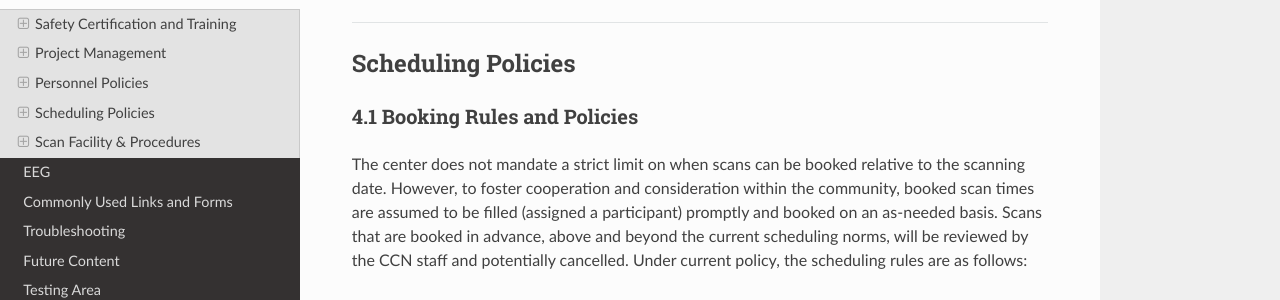
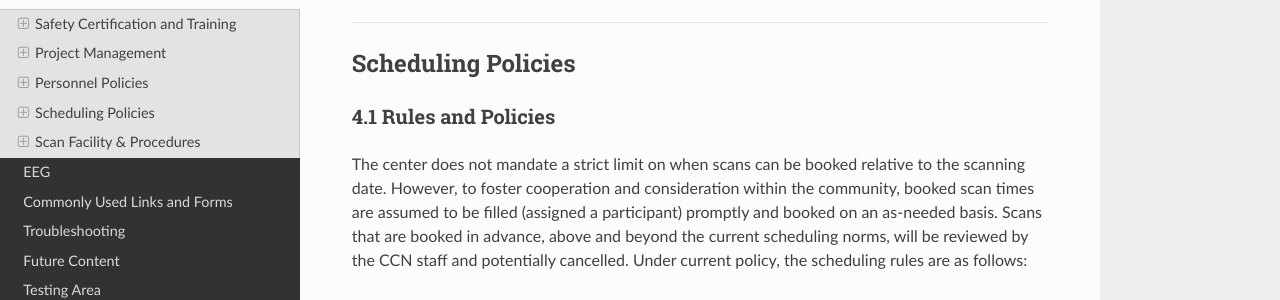
Before and after one commit to CCN-Support/CCN_Wiki, a Sphinx documentation site: the page built from docs/source/mri.rst, in a window 1280 px wide and 900 px high, scrolled down 13134 px. Shown: the part 157-457 px from the top of the window. Built offline with Sphinx 7.4.7 and the Read the Docs theme 3.1.0, drawn with Linux system fonts in a browser that asks for light colours.

Commit message:
Update mri.rst

```diff
--- a/docs/source/mri.rst
+++ b/docs/source/mri.rst
@@ -305,8 +305,8 @@ As per Staglin One Mind CCN safety protocol, visitors are not allowed in the MR
 Scheduling Policies
 -------------------
 
-4.1  Booking Rules and Policies
-~~~~~~~~~~~~~~~~~~~~~~~~~~~~~~
+4.1 Rules and Policies
+~~~~~~~~~~~~~~~~~~~~~~
 
 The center does not mandate a strict limit on when scans can be booked relative to the scanning date. However, to foster cooperation and consideration within the community, booked scan times are assumed to be filled (assigned a participant) promptly and booked on an as-needed basis. Scans that are booked in advance, above and beyond the current scheduling norms, will be reviewed by the CCN staff and potentially cancelled. Under current policy, the scheduling rules are as follows:
 
```
Also changed, not shown: other parts of docs/source/mri.rst (+2 -1 lines).
